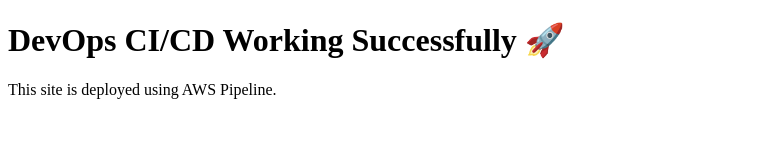
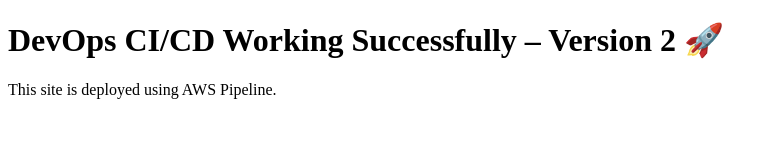
Before and after one commit to likith0306/devops-webapp, a plain HTML site: page index.html in a window 1280 px wide. Shown: the whole page, without its empty margins (0-777 px from the left). Drawn offline with Linux system fonts and the light colour scheme.

Commit message:
Update header to reflect version 2

```diff
--- a/index.html
+++ b/index.html
@@ -4,7 +4,7 @@
     <title>DevOps Web App</title>
 </head>
 <body>
-    <h1>DevOps CI/CD Working Successfully 🚀</h1>
+    <h1>DevOps CI/CD Working Successfully – Version 2 🚀</h1>
     <p>This site is deployed using AWS Pipeline.</p>
 </body>
 </html>
```
